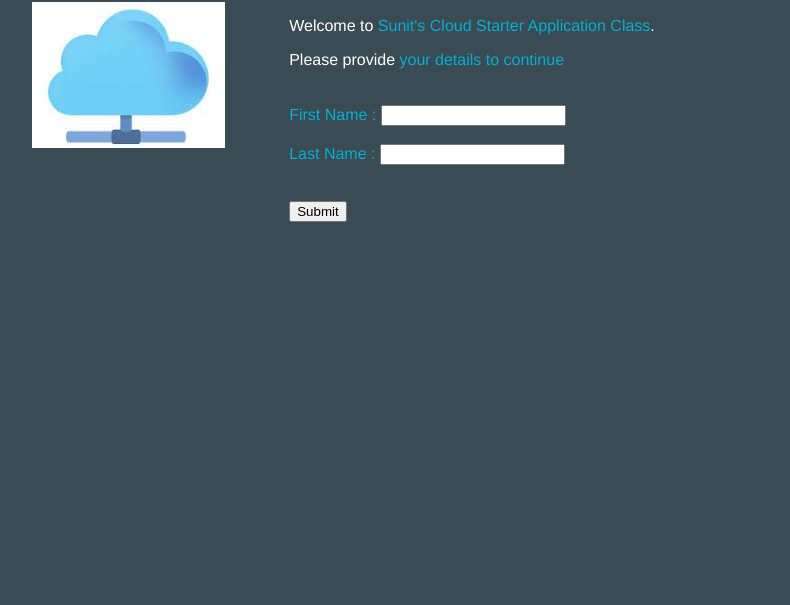
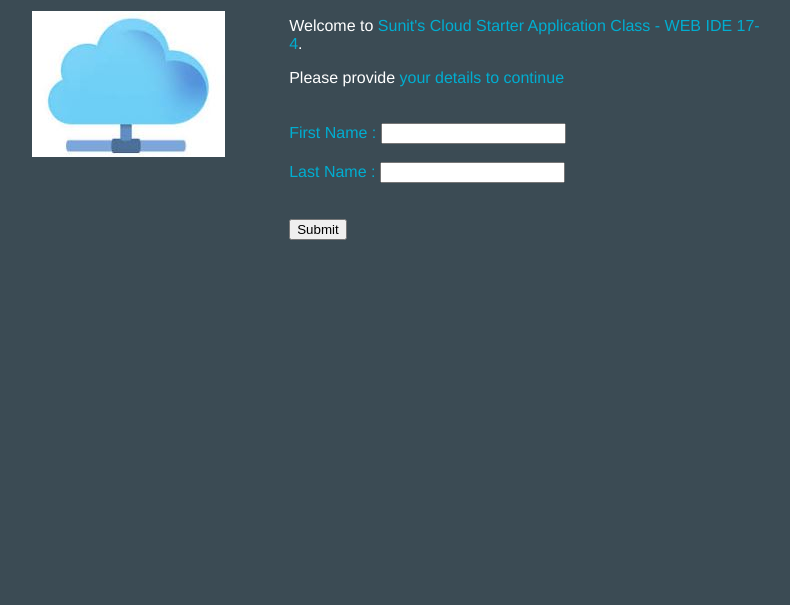
Before and after one commit to sunit02/srs-japp01, a plain HTML site: page srs-japp01/WebContent/index.html in a window 1280 px wide. Shown: the part 195-800 px from the top of the page, without its empty margins (253-1043 px from the left). Drawn offline with Linux system fonts and the light colour scheme.

Commit message:
changes from classroom

```diff
--- a/srs-japp01/WebContent/index.html
+++ b/srs-japp01/WebContent/index.html
@@ -12,11 +12,11 @@
     <table>
       <tr>
         <td style= "width:30%;">
-          <img class = "newappIcon" src="/images/cloud.jpg">
+          <img class = "newappIcon" src="/images/cloud.jpg" alt="image"/>
         </td>
         <td>
           <h1 id="message">Hello...</h1>
-          <p class='description'></p> Welcome to <span class = "blue">Sunit's Cloud Starter Application Class</span>.
+          <p class='description'></p> Welcome to <span class = "blue">Sunit's Cloud Starter Application Class - WEB IDE 17-4</span>.
 		  <form action="/MyServlet" method="post">
 		  <p class='description'></p> Please provide <span class = "blue">your details to continue</span><br><br>
 		    <br><span class = "blue">First Name : <input type="text" name="fname"/></span><br>
```
Also changed, not shown: 1 other file.
